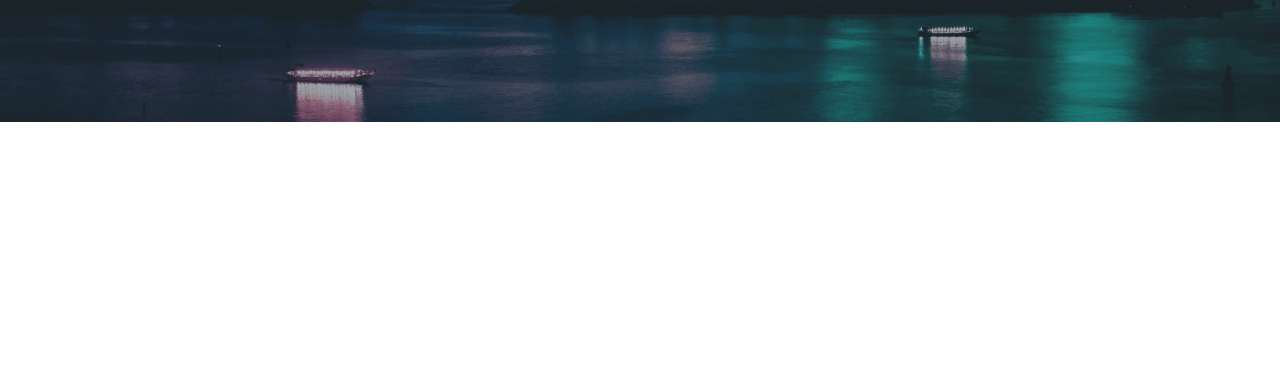
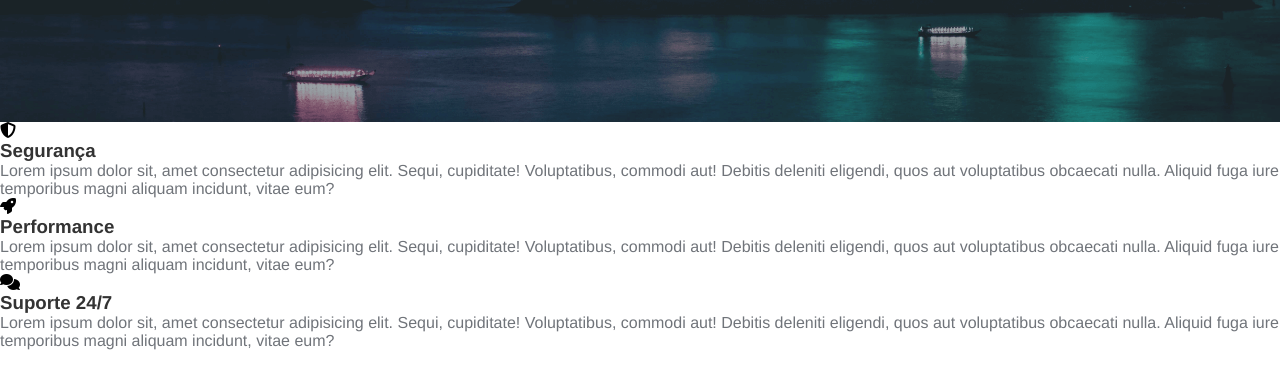
Before and after one commit to EribaldoOliveira/HDC_HOST, a plain HTML site: page index.html in a window 1280 px wide. Shown: the part 377-766 px from the top of the page. Drawn offline with Linux system fonts and the light colour scheme.

Commit message:
Implementação da Seção de benefícios

```diff
--- a/index.html
+++ b/index.html
@@ -42,6 +42,40 @@
                     <h1>hDC Host</h1>
                     <p>OS melhores serviços par projetos de todos os tamanhos!</p>
                  </div>
+                 <section class="services-container">
+                    <ul>
+                        <li>
+                            <i class="fas fa-shield-alt"></i>
+                            <h3>Segurança</h3>
+                            <p>Lorem ipsum dolor sit, amet consectetur adipisicing elit. Sequi,
+                                cupiditate! Voluptatibus, commodi aut! Debitis deleniti eligendi,
+                                quos aut voluptatibus obcaecati nulla. Aliquid fuga iure temporibus
+                                magni aliquam incidunt, vitae eum?
+
+                            </p>
+                        </li>
+                        <li>
+                            <i class="fas fa-rocket"></i>
+                            <h3>Performance</h3>
+                            <p>Lorem ipsum dolor sit, amet consectetur adipisicing elit. Sequi,
+                                cupiditate! Voluptatibus, commodi aut! Debitis deleniti eligendi,
+                                quos aut voluptatibus obcaecati nulla. Aliquid fuga iure temporibus
+                                magni aliquam incidunt, vitae eum?
+
+                            </p>
+                        </li>
+                        <li>
+                            <i class="fas fa-comments"></i>
+                            <h3>Suporte 24/7</h3>
+                            <p>Lorem ipsum dolor sit, amet consectetur adipisicing elit. Sequi,
+                                cupiditate! Voluptatibus, commodi aut! Debitis deleniti eligendi,
+                                quos aut voluptatibus obcaecati nulla. Aliquid fuga iure temporibus
+                                magni aliquam incidunt, vitae eum?
+
+                            </p>
+                        </li>
+                    </ul>
+                 </section>
             </main>
         </div>
   </body>
```
